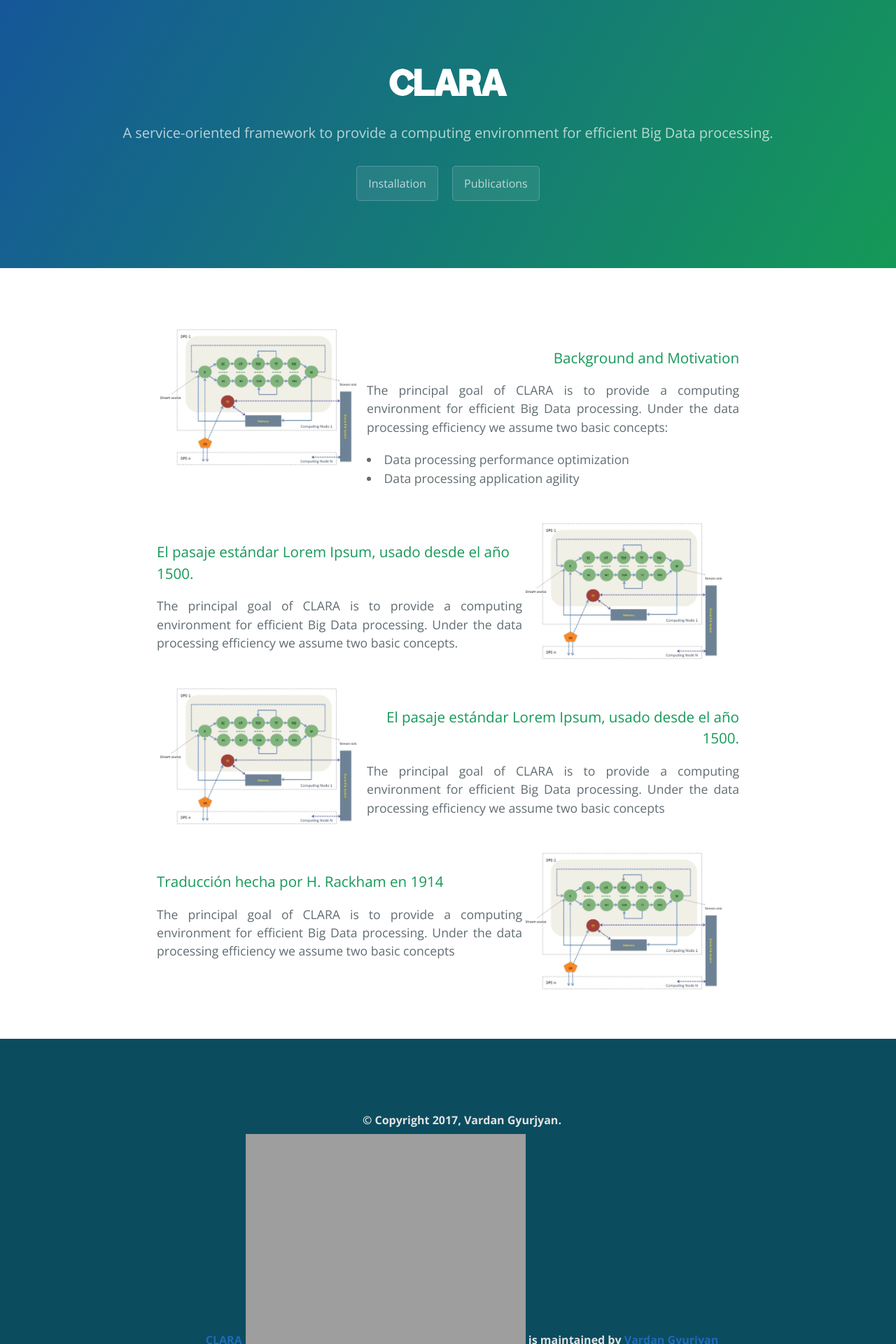
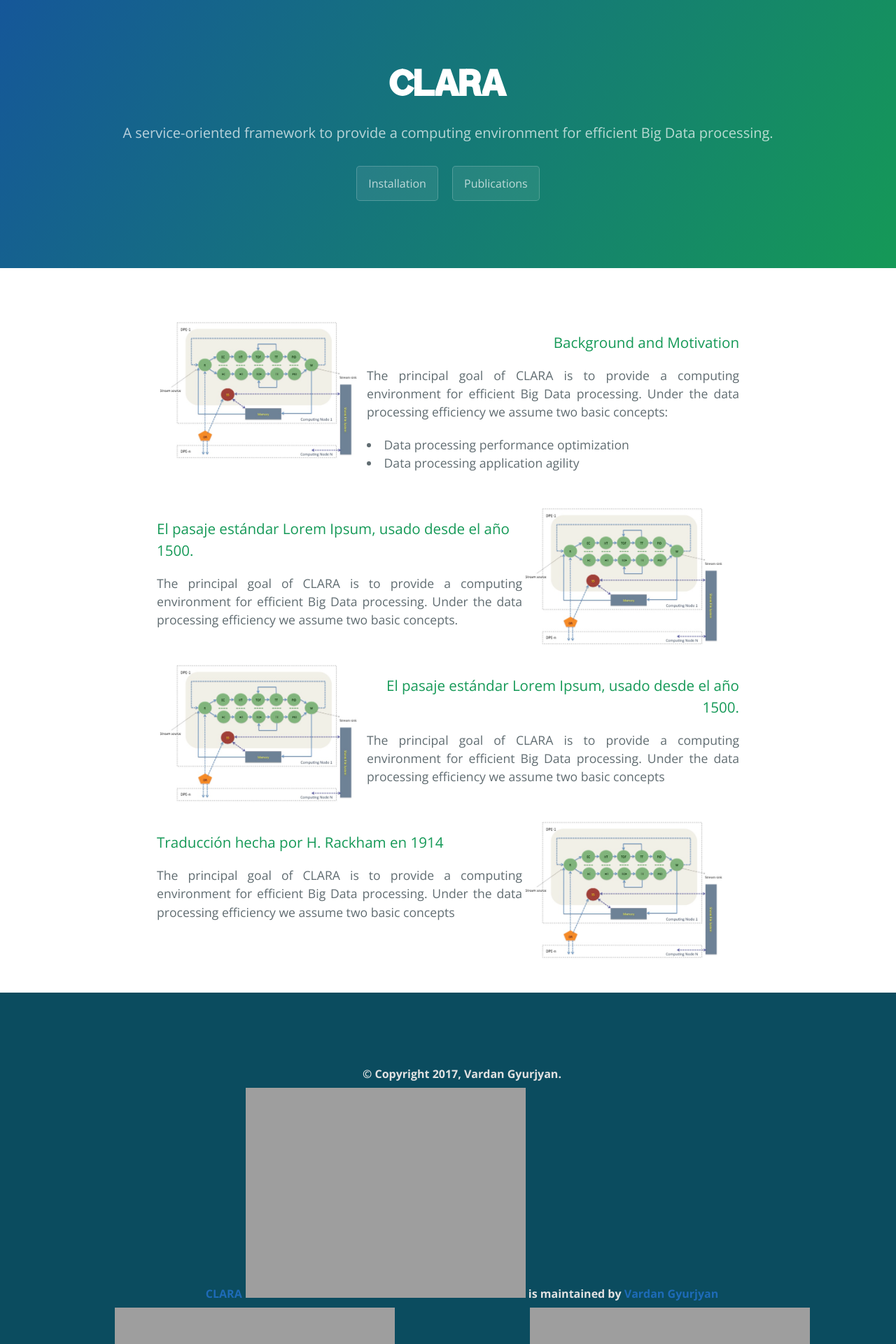
Before and after one commit to JeffersonLab/clara-docs, a Jekyll site: the page built from index.html, in a window 1280 px wide. Shown: the top 1920 px of the page at 70% size. Built offline with Jekyll 4.4.1, drawn with Linux system fonts in a browser that asks for light colours; grey boxes are pictures that could not be loaded.

Commit message:
Tweak margins for main content

```diff
--- a/css/cayman.css
+++ b/css/cayman.css
@@ -138,13 +138,12 @@ aside {
 
 .main-content {
   word-wrap: break-word;
-  margin-top: 50px;
   text-align: justify; }
   @media screen and (min-width: 64em) {
     .main-content {
       max-width: 64rem;
       padding: 2rem 6rem;
-      margin: 30px auto;
+      margin: 20px auto;
       font-size: 1.1rem; } }
   @media screen and (min-width: 42em) and (max-width: 64em) {
     .main-content {
@@ -162,7 +161,6 @@ aside {
   .main-content h4,
   .main-content h5,
   .main-content h6 {
-    margin-top: 2rem;
     margin-bottom: 1rem;
     font-weight: normal;
     color: #159957; }
```
